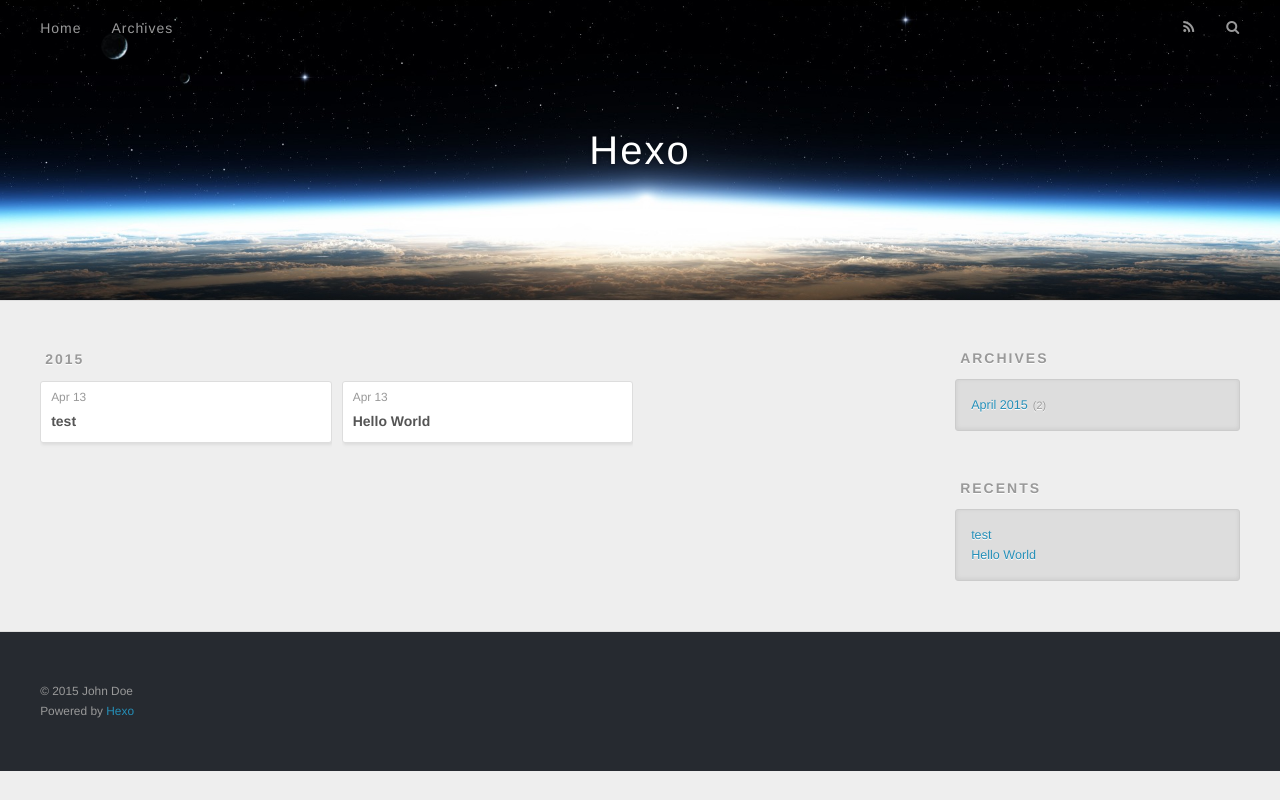
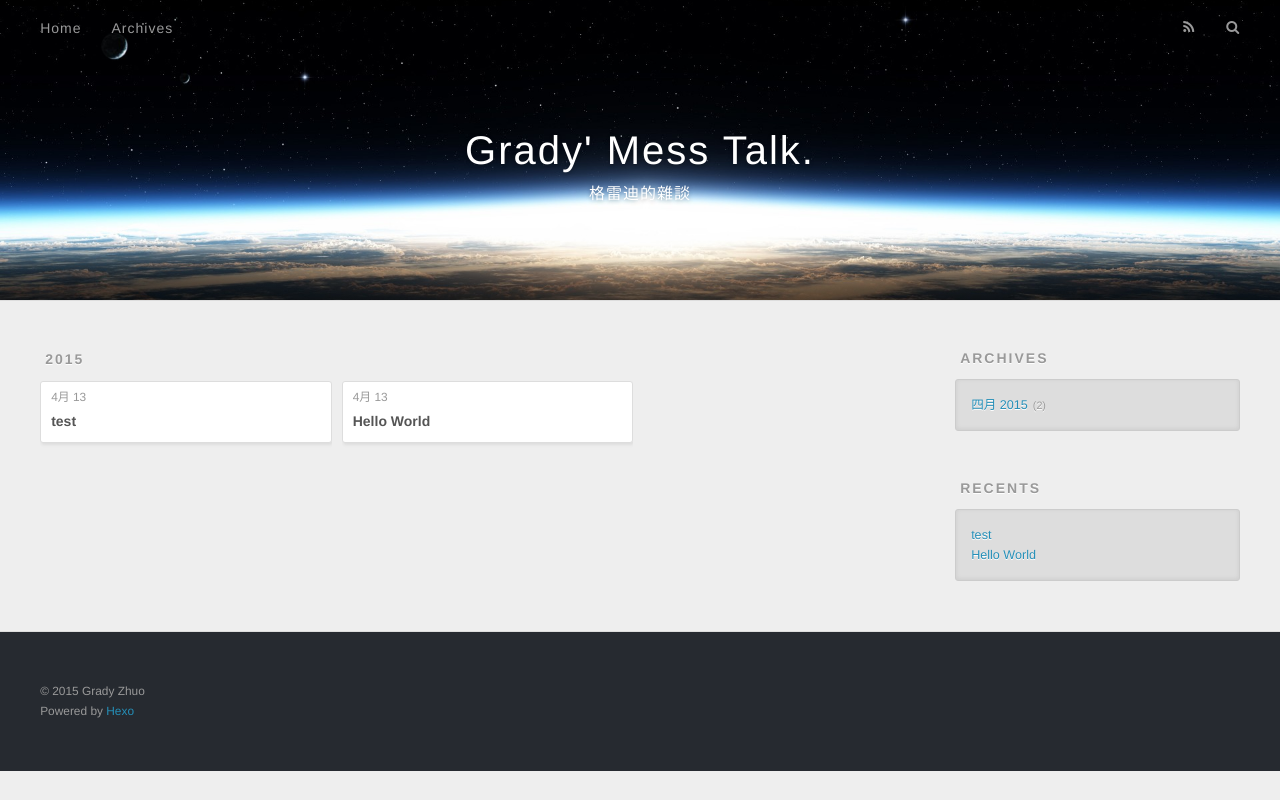
Before and after one commit to gradyzhuo/gradyzhuo.github.com, a plain HTML site: page archives/index.html in a window 1280 px wide. Drawn offline with nearby package versions, Linux system fonts and the light colour scheme.

Commit message:
Site updated: 2015-04-13 12:35:48

```diff
--- a/archives/index.html
+++ b/archives/index.html
@@ -3,19 +3,19 @@
 <head>
   <meta charset="utf-8">
 
-  <title>Archives | Hexo</title>
+  <title>Archives | Grady&#39; Mess Talk.</title>
   <meta name="viewport" content="width=device-width, initial-scale=1, maximum-scale=1">
-  <meta name="description">
+  <meta name="description" content="This is my blog to talk anything.">
 <meta property="og:type" content="website">
-<meta property="og:title" content="Hexo">
-<meta property="og:url" content="http://yoursite.com/archives/index.html">
-<meta property="og:site_name" content="Hexo">
-<meta property="og:description">
+<meta property="og:title" content="Grady' Mess Talk.">
+<meta property="og:url" content="http://gradyzhuo.github.com/archives/index.html">
+<meta property="og:site_name" content="Grady' Mess Talk.">
+<meta property="og:description" content="This is my blog to talk anything.">
 <meta name="twitter:card" content="summary">
-<meta name="twitter:title" content="Hexo">
-<meta name="twitter:description">
+<meta name="twitter:title" content="Grady' Mess Talk.">
+<meta name="twitter:description" content="This is my blog to talk anything.">
 
-    <link rel="alternative" href="/atom.xml" title="Hexo" type="application/atom+xml">
+    <link rel="alternative" href="/atom.xml" title="Grady&#39; Mess Talk." type="application/atom+xml">
 
 
     <link rel="icon" href="/favicon.png">
@@ -33,8 +33,12 @@
   <div id="header-outer" class="outer">
     <div id="header-title" class="inner">
       <h1 id="logo-wrap">
-        <a href="/" id="logo">Hexo</a>
+        <a href="/" id="logo">Grady&#39; Mess Talk.</a>
       </h1>
+
+        <h2 id="subtitle-wrap">
+          <a href="/" id="subtitle">格雷迪的雜談</a>
+        </h2>
 
     </div>
     <div id="header-inner" class="inner">
@@ -53,7 +57,7 @@
         <a id="nav-search-btn" class="nav-icon" title="Search"></a>
       </nav>
       <div id="search-form-wrap">
-        <form action="//google.com/search" method="get" accept-charset="UTF-8" class="search-form"><input type="search" name="q" results="0" class="search-form-input" placeholder="Search"><button type="submit" class="search-form-submit">&#xF002;</button><input type="hidden" name="q" value="site:http://yoursite.com"></form>
+        <form action="//google.com/search" method="get" accept-charset="UTF-8" class="search-form"><input type="search" name="q" results="0" class="search-form-input" placeholder="Search"><button type="submit" class="search-form-submit">&#xF002;</button><input type="hidden" name="q" value="site:http://gradyzhuo.github.com"></form>
       </div>
     </div>
   </div>
@@ -76,7 +80,7 @@
   <div class="archive-article-inner">
     <header class="archive-article-header">
       <a href="/2015/04/13/test/" class="archive-article-date">
-  <time datetime="2015-04-13T04:19:46.000Z" itemprop="datePublished">Apr 13</time>
+  <time datetime="2015-04-13T04:19:46.000Z" itemprop="datePublished">4月 13</time>
 </a>
 
 
@@ -95,7 +99,7 @@
   <div class="archive-article-inner">
     <header class="archive-article-header">
       <a href="/2015/04/13/hello-world/" class="archive-article-date">
-  <time datetime="2015-04-13T04:19:04.000Z" itemprop="datePublished">Apr 13</time>
+  <time datetime="2015-04-13T04:19:04.000Z" itemprop="datePublished">4月 13</time>
 </a>
 
 
@@ -125,7 +129,7 @@
   <div class="widget-wrap">
     <h3 class="widget-title">Archives</h3>
     <div class="widget">
-      <ul class="archive-list"><li class="archive-list-item"><a class="archive-list-link" href="/archives/2015/04/">April 2015</a><span class="archive-list-count">2</span></li></ul>
+      <ul class="archive-list"><li class="archive-list-item"><a class="archive-list-link" href="/archives/2015/04/">四月 2015</a><span class="archive-list-count">2</span></li></ul>
     </div>
   </div>
 
@@ -156,7 +160,7 @@
 
   <div class="outer">
     <div id="footer-info" class="inner">
-      &copy; 2015 John Doe<br>
+      &copy; 2015 Grady Zhuo<br>
       Powered by <a href="http://hexo.io/" target="_blank">Hexo</a>
     </div>
   </div>
```
Also changed, not shown: 2015/04/13/hello-world/index.html (+13 -9 lines), 2015/04/13/test/index.html (+16 -12 lines), archives/2015/04/index.html (+19 -15 lines), archives/2015/index.html (+19 -15 lines), index.html (+19 -15 lines).
